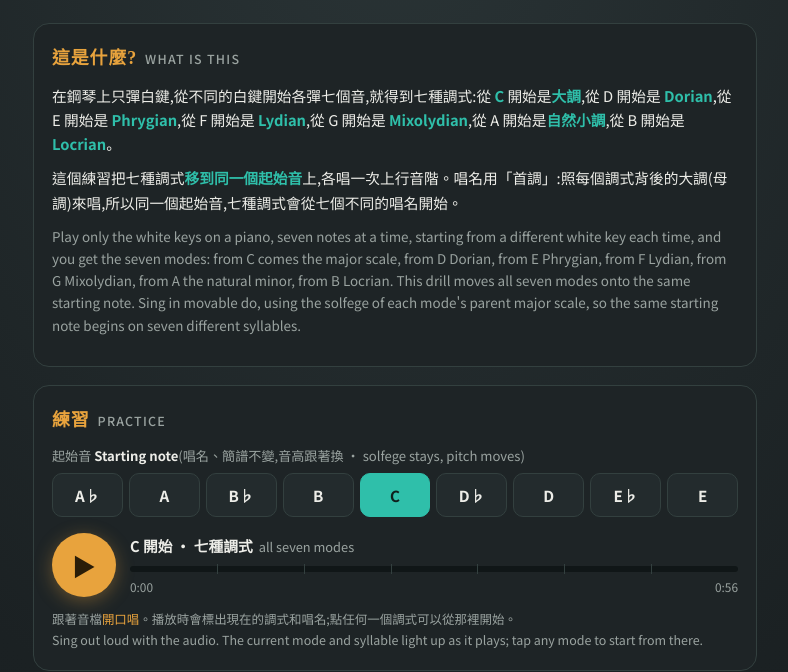
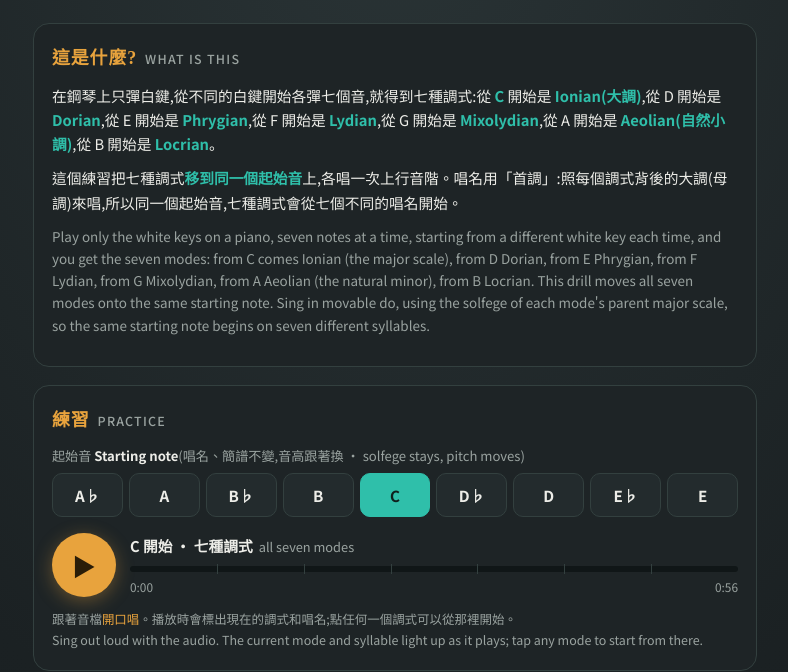
Before and after one commit to TCMCtw/modal-practice1, a plain HTML site: page index.html in a window 1280 px wide. Shown: the part 139-811 px from the top of the page, without its empty margins (245-1033 px from the left). Drawn offline with Linux system fonts and the light colour scheme.

Commit message:
Update musical modes descriptions in index.html

```diff
--- a/index.html
+++ b/index.html
@@ -91,9 +91,9 @@ footer a{color:var(--teal);text-decoration:none}
 
 <div class="card explain">
   <h2>這是什麼?<span class="en">WHAT IS THIS</span></h2>
-  <p>在鋼琴上只彈白鍵,從不同的白鍵開始各彈七個音,就得到七種調式:從 <b>C</b> 開始是<b>大調</b>,從 D 開始是 <b>Dorian</b>,從 E 開始是 <b>Phrygian</b>,從 F 開始是 <b>Lydian</b>,從 G 開始是 <b>Mixolydian</b>,從 A 開始是<b>自然小調</b>,從 B 開始是 <b>Locrian</b>。</p>
+  <p>在鋼琴上只彈白鍵,從不同的白鍵開始各彈七個音,就得到七種調式:從 <b>C</b> 開始是 <b>Ionian(大調)</b>,從 D 開始是 <b>Dorian</b>,從 E 開始是 <b>Phrygian</b>,從 F 開始是 <b>Lydian</b>,從 G 開始是 <b>Mixolydian</b>,從 A 開始是 <b>Aeolian(自然小調)</b>,從 B 開始是 <b>Locrian</b>。</p>
   <p>這個練習把七種調式<b>移到同一個起始音</b>上,各唱一次上行音階。唱名用「首調」:照每個調式背後的大調(母調)來唱,所以同一個起始音,七種調式會從七個不同的唱名開始。</p>
-  <p class="en">Play only the white keys on a piano, seven notes at a time, starting from a different white key each time, and you get the seven modes: from C comes the major scale, from D Dorian, from E Phrygian, from F Lydian, from G Mixolydian, from A the natural minor, from B Locrian. This drill moves all seven modes onto the same starting note. Sing in movable do, using the solfege of each mode's parent major scale, so the same starting note begins on seven different syllables.</p>
+  <p class="en">Play only the white keys on a piano, seven notes at a time, starting from a different white key each time, and you get the seven modes: from C comes Ionian (the major scale), from D Dorian, from E Phrygian, from F Lydian, from G Mixolydian, from A Aeolian (the natural minor), from B Locrian. This drill moves all seven modes onto the same starting note. Sing in movable do, using the solfege of each mode's parent major scale, so the same starting note begins on seven different syllables.</p>
 </div>
 
 <div class="card">
```
